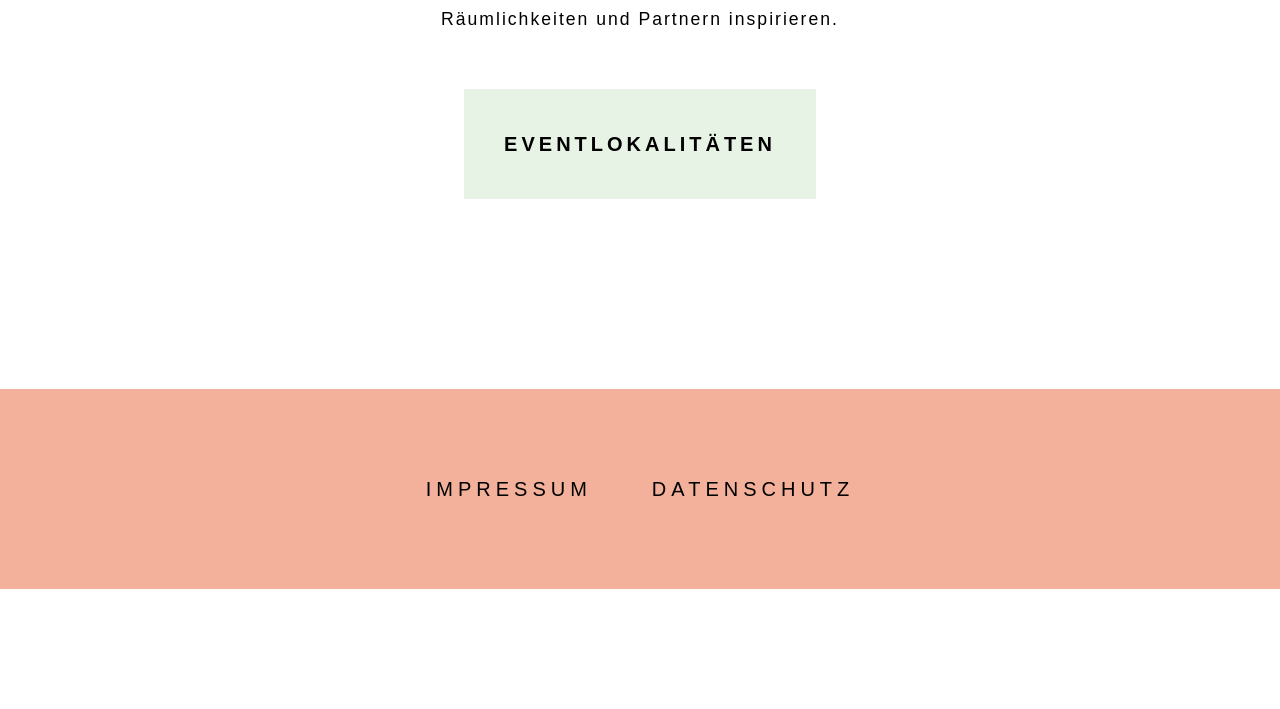
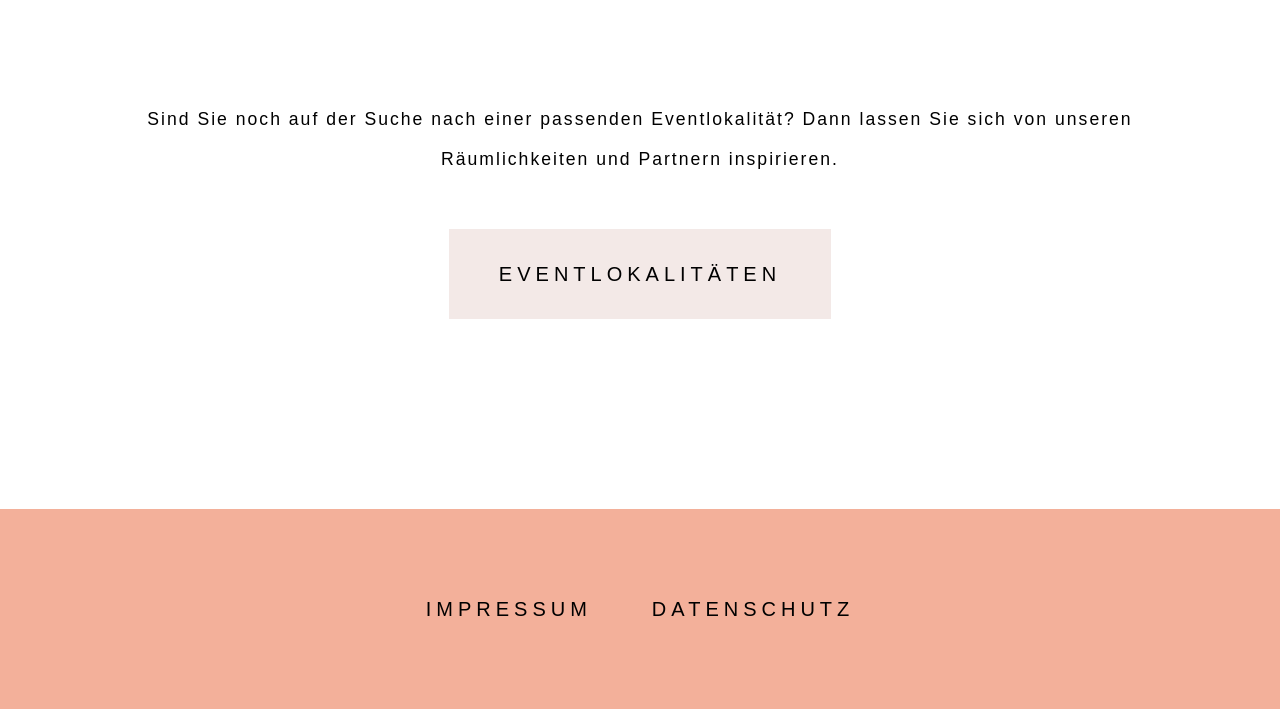
Before and after one commit to jorgeparavicini/sirana, a PHP site: page /angebot in a window 1280 px wide. Shown: the part 1191-1900 px from the top of the page. Before the commit the page ends 1780 px from the top, so only its background shows below. Run offline with PHP 8.4, Linux system fonts and the light colour scheme; style sheets or scripts are compiled from the project's sources; some web fonts are replaced.

Commit message:
Angebot somewhat fixed

```diff
--- a/scss/_angebot.scss
+++ b/scss/_angebot.scss
@@ -1,9 +1,17 @@
 @use 'media';
+@use 'variables';
 
 #angebot {
+
+  h3 {
+    margin-top: 100px;
+  }
+
   .angebotBilder {
     padding: 0;
+    margin-top: 40px;
     margin-bottom: 100px;
+    background-color: white;
 
     @media not screen and (min-width: 1200px) {
       .content {
@@ -20,7 +28,7 @@
 
         .angebotContent:hover {
           .angebotInfo .front .forwarder {
-            background-color: #fadbd1;
+            //background-color: #fadbd1;
           }
         }
 
@@ -87,7 +95,7 @@
                 p {
                   width: 100%;
                   text-align: center;
-                  font-weight: 500;
+                  font-weight: lighter;
                   letter-spacing: 3px;
                   font-size: 1.3em;
                   overflow: auto;
@@ -152,7 +160,7 @@
 
         .angebotContent:hover {
           .angebotInfo .front .forwarder {
-            background-color: #fadbd1;
+            //background-color: #fadbd1;
           }
         }
 
@@ -160,10 +168,14 @@
           transition: all 1s ease;
           overflow: hidden;
           cursor: pointer;
-          width: 30%;
+          width: 32%;
           height: 100%;
           position: absolute;
           top: 0;
+
+          &:hover {
+            height: 103%;
+          }
 
           &:first-child {
             left: 0;
@@ -240,11 +252,12 @@
                 p {
                   width: 100%;
                   text-align: center;
-                  font-weight: 500;
+                  font-weight: lighter;
                   letter-spacing: 5px;
                   font-size: 1.5em;
                   overflow: auto;
-                  text-transform: uppercase
+                  text-transform: uppercase;
+                  color: variables.$title-color;
                 }
 
                 .arrow {
--- a/scss/_variables.scss
+++ b/scss/_variables.scss
@@ -1,3 +1,4 @@
 $header-height-mobile: 120px;
 $header-height-desktop: 150px;
 $title-color: #f3b09a;
+$secondary-background-color: #f3e9e7;
--- a/scss/main.scss
+++ b/scss/main.scss
@@ -147,7 +147,7 @@
 .banner {
   box-sizing: border-box;
   width: 100vw;
-  background-color: #f3e9e7;
+  background-color: variables.$secondary-background-color;
   margin-left: -12.5%;
   padding: 40px 10vw;
 
@@ -159,27 +159,13 @@
 }
 
 .button {
-  text-decoration: none;
-  font-family: neue-haas-grotesk-display, sans-serif;
-  font-size: 1em;
-  text-transform: uppercase;
-  padding: 20px;
+  padding: 30px 50px;
   margin: 50px auto;
-  background-color: rgb(181, 216, 175);
-  color: black;
-  letter-spacing: 4px;
-
+  background-color: variables.$secondary-background-color;
   transition: background-color 0.5s ease;
 
-  @include media.large {
-    padding: 40px;
-    font-size: 1.25em;
-    font-weight: 600;
-    background-color: rgb(231, 243, 229);
-  }
-
   &:hover {
-    background-color: rgb(181, 216, 175);
+    background-color: variables.$title-color;
   }
 }
 
```
